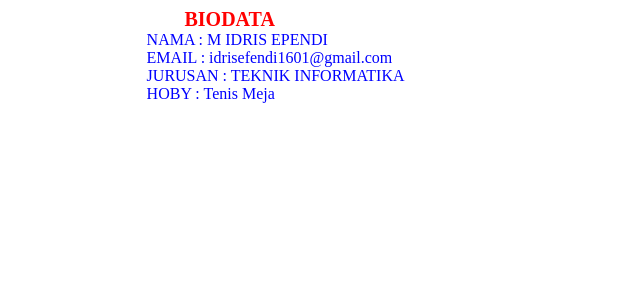
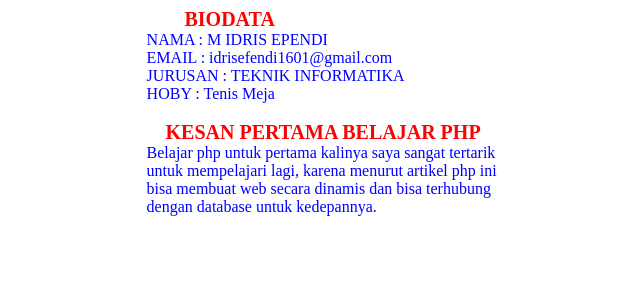
Before and after one commit to idris320/pemrogramanWEB2, a PHP site: page /tugaspert1.php in a window 1280 px wide. Shown: the top 300 px of the page, without its empty margins (367-1007 px from the left). Run offline with PHP 8.4, Linux system fonts and the light colour scheme.

Commit message:
Menambahkan Kesan pertama kali belajar php

```diff
--- a/tugaspert1.php
+++ b/tugaspert1.php
@@ -17,6 +17,13 @@
         echo "<font style='font-size: 16px; color:blue'>HOBY  :  Tenis Meja</font>";
         ?>
     </div>
+    <br>
+    <div class="kesan" style="margin-left: 40%; margin-right:30%;">
+        <?php
+        echo "<b style='font-size:20px; color:red; margin-left:5%;'>KESAN PERTAMA BELAJAR PHP</b><br>";
+        echo "<font style='font-size: 16px; color:blue'>Belajar php untuk pertama kalinya saya sangat tertarik untuk mempelajari lagi, karena menurut artikel php ini bisa membuat web secara dinamis dan bisa terhubung dengan database untuk kedepannya.</font><br>";
+        ?>
+    </div>
 </body>
 
 </html>
```
